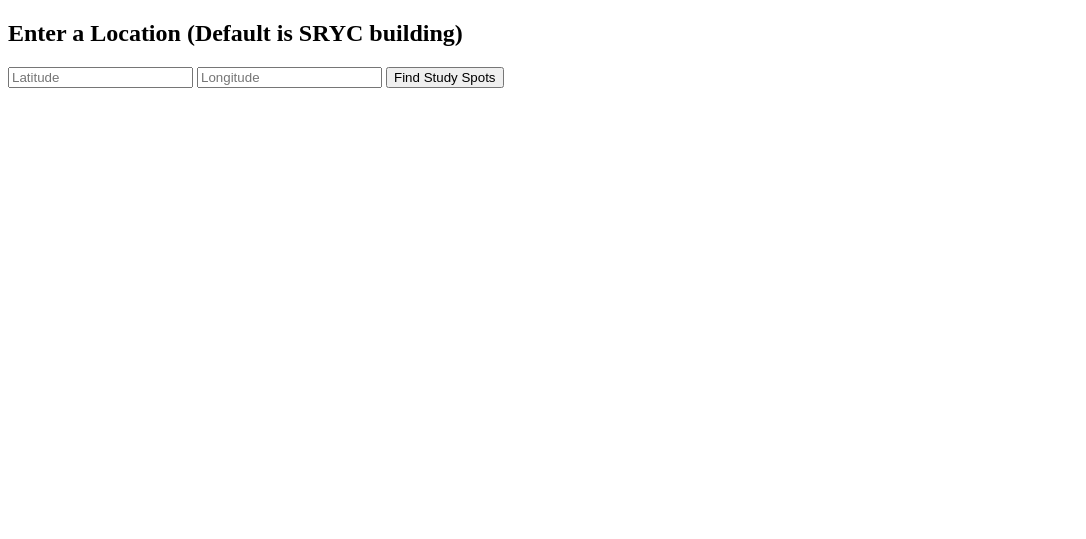
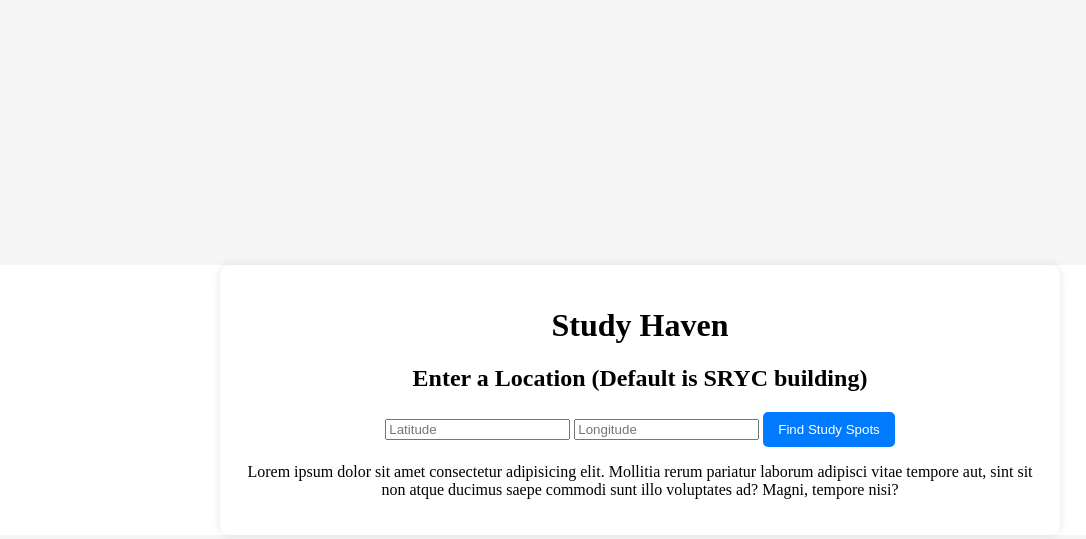
Before and after one commit to Carbonate1/DreamHacks, a plain HTML site: page index.html in a window 1280 px wide. Shown: the whole page, without its empty margins (0-1086 px from the left). Drawn offline with Linux system fonts and the light colour scheme.

Commit message:
Fixing issues with ignore and solving differences in index.html

```diff
--- a/index.html
+++ b/index.html
@@ -1,29 +1,39 @@
 <!DOCTYPE html>
 <html lang="en">
 <head>
+    <title>Location Search</title>
     <meta charset="UTF-8">
     <meta name="viewport" content="width=device-width, initial-scale=1.0">
-    <title>Location Search</title>
+    <link rel="stylesheet" href="style.css">
+    <style>
+
+    </style>
 </head>
 <body>
+    <div class="flex-container">
+        <div class="main-container">
+            <h1 id="main">Study Haven</h1>
             <h2>Enter a Location (Default is SRYC building)</h2>
             <input type="text" id="latitude" placeholder="Latitude">
             <input type="text" id="longitude" placeholder="Longitude">
+            <!---<input type="search" placeholder="Enter your location..." id="search-box"> --->
+            <!---<button type="submit">Search</button> --->
+             <!---<button type="submit">Location</button> -->
              <button onclick="redirectToResults()">Find Study Spots</button>
-
             <script>
                 function redirectToResults() {
                     let lat = document.getElementById("latitude").value;
                     let lng = document.getElementById("longitude").value;
 
-            if (!lat)
-              lat = 49.188050;
-            if (!lng)
-              lng = -122.849935;
+                    if (!lat) lat = 49.188050;
+                    if (!lng) lng = -122.849935;
 
                     // Redirect to the results page with coordinates in the URL
                     window.location.href = `search-results.html?latitude=${lat}&longitude=${lng}`;
                 }
             </script>
+            <p>Lorem ipsum dolor sit amet consectetur adipisicing elit. Mollitia rerum pariatur laborum adipisci vitae tempore aut, sint sit non atque ducimus saepe commodi sunt illo voluptates ad? Magni, tempore nisi?</p>
+        </div>
+    </div>
 </body>
 </html>
```
Also changed, not shown: 1 other file. Lines whose indentation alone changed are shown as unchanged.
